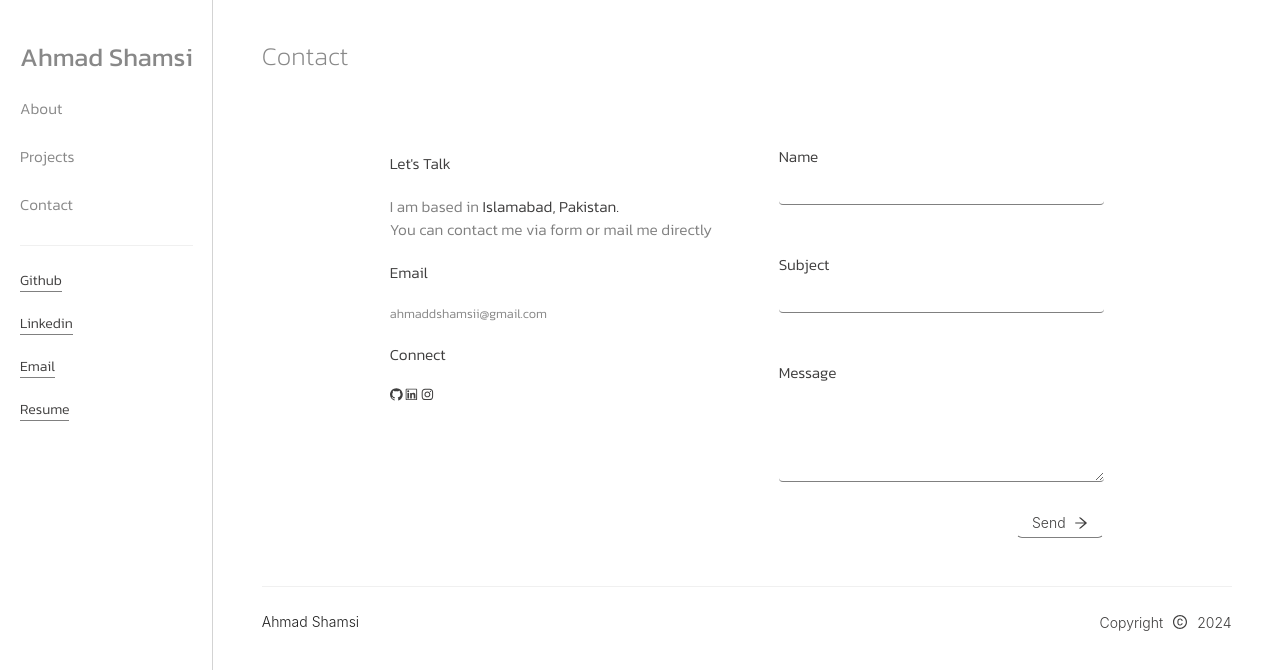
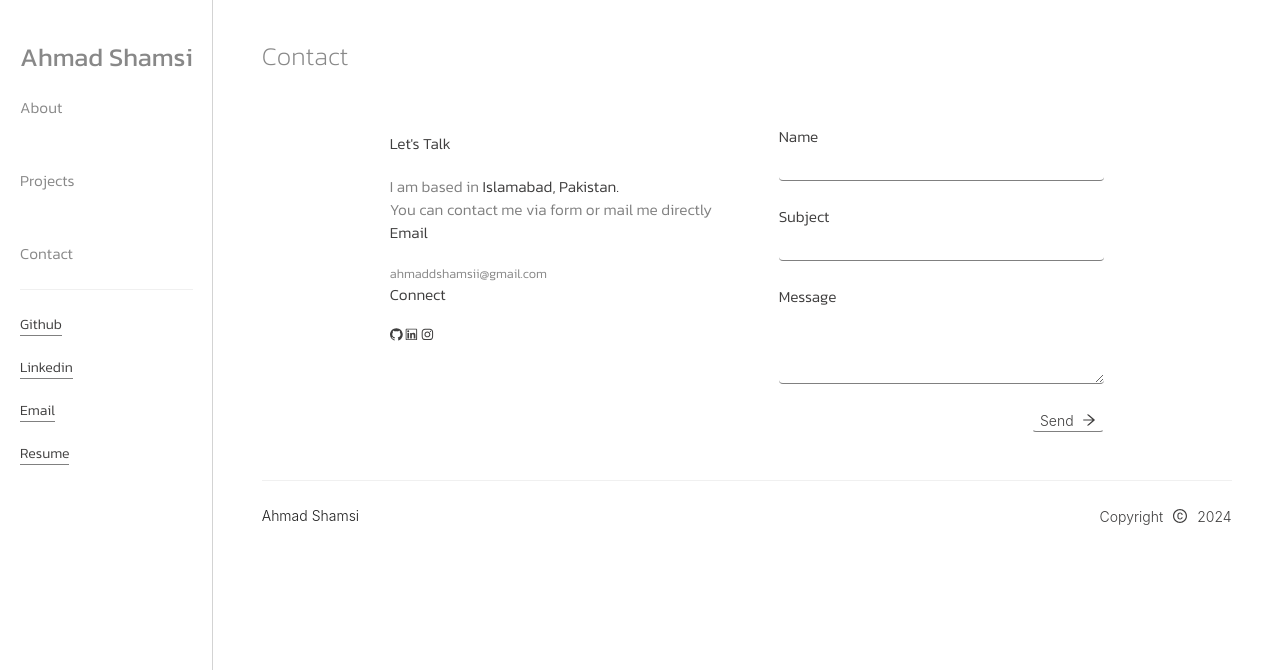
Before and after one commit to AhmadShamsii/my-portfolio, a Next.js app: page /contact in a window 1280 px wide. Shown: the top 670 px of the page. Built offline with nearby package versions, Linux system fonts and the light colour scheme; a web font is replaced by a local one.

Commit message:
fixed more styling issues

```diff
--- a/src/components/Contact/Contact.tsx
+++ b/src/components/Contact/Contact.tsx
@@ -28,7 +28,7 @@ const ContactForm: React.FC = () => {
     };
 
     return (
-        <div style={{ display: "grid", gridTemplateColumns: "1fr 1fr", margin: isDesktop ? "0 10vw" : "0 2vw", gap: "5vw" }}>
+        <div style={{ display: "grid", gridTemplateColumns: "1fr 1fr", margin: isDesktop ? "50px 10vw 0 10vw" : "20px 2vw 20px 2vw", gap: "5vw" }}>
             <div style={{ marginTop: "2%" }}>
                 <StyledTitle>Let's Talk</StyledTitle>
                 <StyledText style={{ fontSize: "1.2vw", color: "gray" }}>
@@ -51,6 +51,7 @@ const ContactForm: React.FC = () => {
                 onFinish={onFinish}
                 layout="vertical"
                 requiredMark="optional"
+                size="small"
             >
                 <Form.Item
                     label={<StyledTitle>Name</StyledTitle>}
@@ -73,7 +74,7 @@ const ContactForm: React.FC = () => {
                     name="message"
                     rules={[{ required: true, message: "Please enter your message!" }]}
                 >
-                    <TextArea size="small" variant="borderless" style={{ borderBottom: "1px solid gray" }} rows={4} />
+                    <TextArea size="small" variant="borderless" style={{ borderBottom: "1px solid gray" }} rows={3} />
                 </Form.Item>
 
                 <Form.Item style={{ display: "flex", justifyContent: "end" }} label={null}>
--- a/src/components/Contact/styles.tsx
+++ b/src/components/Contact/styles.tsx
@@ -6,7 +6,7 @@ const StyledTitle = styled.p`
   font-family: "Kanit", sans-serif;
   color: ${colors.darkgray};
   font-weight: light;
-  margin-top: 20px;
+  padding: 0px !important;
 `;
 const StyledText = styled.p`
   font-size: 1vw;
--- a/src/components/MainContent/MainContent.tsx
+++ b/src/components/MainContent/MainContent.tsx
@@ -6,7 +6,7 @@ import { desktopBreakpoint } from "@/utils/constants";
 const MainContent = ({ children }: any) => {
   const isDesktop = useMediaQuery({ query: desktopBreakpoint });
   return (
-    <Col style={{ padding: isDesktop ? "1% 3.78%" : "10vh 3.78%" }} span={isDesktop ? 20 : 24}>
+    <Col style={{ padding: isDesktop ? "1% 3.78%" : "6vh 3.78%" }} span={isDesktop ? 20 : 24}>
       {children}
       <Footer />
     </Col>
--- a/src/components/NavBar/NavBar.tsx
+++ b/src/components/NavBar/NavBar.tsx
@@ -18,31 +18,29 @@ const StyledContainer = styled(Col) <{ isDesktop: boolean }>`
 
 const List = styled.ul<{ isDesktop: boolean }>`
   position: fixed;
-
+  padding-left: ${({ isDesktop }) => (isDesktop ? "0" : "3.78%")};
   list-style-type: none;
-  padding: 0;
-  display: flex;
+  /* display: flex; */
   width: ${({ isDesktop }) => (isDesktop ? "auto" : "100%")};
-  align-items: ${({ isDesktop }) => (isDesktop ? "start" : "end")};
-  justify-content: center;
+  align-items: ${({ isDesktop }) => (isDesktop ? "start" : "center")};
+  /* justify-content: space-between; */
   margin: ${({ isDesktop }) => (isDesktop ? "3% 0 0 20px" : "0 0 0 0")};
   z-index: 10;
   background-color: ${({ isDesktop }) => (!isDesktop ? colors.lightergray : "none")};
   flex-direction: ${({ isDesktop }) => (isDesktop ? "column" : "row")};
-  -webkit-box-shadow: ${({ isDesktop }) => (!isDesktop ? "0px 5px 18px -3px rgba(0,0,0,0.7)" : "none")};
--moz-box-shadow: ${({ isDesktop }) => (!isDesktop ? "0px 5px 18px -3px rgba(0,0,0,0.7)" : "none")};
-box-shadow:  ${({ isDesktop }) => (!isDesktop ? "0px 5px 18px -3px rgba(0,0,0,0.7)" : "none")};
+  -webkit-box-shadow: ${({ isDesktop }) => (!isDesktop ? "0px 1px 10px 0px rgba(0,0,0,0.22)" : "none")};
+-moz-box-shadow: ${({ isDesktop }) => (!isDesktop ? "0px 1px 10px 0px rgba(0,0,0,0.22)" : "none")};
+box-shadow:  ${({ isDesktop }) => (!isDesktop ? "0px 1px 10px 0px rgba(0,0,0,0.22)" : "none")};
 `;
 
-const ListItem = styled.li<{ selected: boolean; isLogo: boolean }>`
-  margin: ${({ isLogo }) => (isLogo ? "0" : "5px 0")};
+const ListItem = styled.li<{ selected: boolean }>`
   font-size: 18px;
   color: ${({ selected }) => (selected ? colors.black : colors.lightgray)};
   font-weight: ${({ selected }) => (selected ? "500" : "normal")};
-  cursor: ${({ isLogo }) => (isLogo ? "default" : "pointer")};
+  cursor: pointer;
   transition: background-color 0.3s ease;
   &:hover {
-    color: ${({ isLogo }) => (isLogo ? "inherit" : colors.darkgray)};
+    color: ${colors.darkgray};
   }
 `;
 
@@ -54,12 +52,12 @@ font-family: "Kanit";
 font-size: 2vw;
 `
 
-const StyledNavItem = styled.p`
+const StyledNavItem = styled.p<{ isDesktop: boolean }>`
 color: ${colors.lightgray};
 cursor: pointer;
 font-size: 1.2vw;
 font-family: "Kanit";
-margin-top: 1.2vw;
+margin-top: ${({ isDesktop }) => (!isDesktop ? "0px" : "20px")};
 `
 const StyledSocialItem = styled.a`
 color: ${colors.darkgray};
@@ -83,36 +81,16 @@ const NavBar = () => {
 
   const items = [
     {
-      key: "/",
-      label: (
-        <StyledLogo>Ahmad Shamsi</StyledLogo>
-        // <Image
-        //   width="0"
-        //   height="0"
-        //   sizes="100vw"
-        //   style={{
-        //     width: "80%",
-        //     height: "auto",
-        //     margin: "7px auto",
-        //     cursor: "pointer",
-        //   }}
-        //   alt="Ahmad Shamsi"
-        //   src={logo}
-        // />
-      ),
-    },
-
-    {
       key: "/about",
-      label: (<StyledNavItem>About</StyledNavItem>),
+      label: (<StyledNavItem isDesktop={isDesktop}>About</StyledNavItem>),
     },
     {
       key: "/projects",
-      label: (<StyledNavItem>Projects</StyledNavItem>),
+      label: (<StyledNavItem isDesktop={isDesktop}>Projects</StyledNavItem>),
     },
     {
       key: "contact",
-      label: (<StyledNavItem>Contact</StyledNavItem>),
+      label: (<StyledNavItem isDesktop={isDesktop}>Contact</StyledNavItem>),
     },
   ];
 
@@ -124,16 +102,20 @@ const NavBar = () => {
   return (
     <StyledContainer isDesktop={isDesktop} span={isDesktop ? 4 : 24}>
       <List isDesktop={isDesktop}>
+        <div style={{ display: "flex", flexDirection: isDesktop ? "column" : "row", justifyContent: "space-between" }}>
+          <StyledLogo onClick={() => router.push("/")}>Ahmad Shamsi</StyledLogo>
+          <div style={{ display: "flex", flexDirection: isDesktop ? "column" : "row", paddingRight: "3.78%", gap: "30px" }} >
             {items?.map((item, index) => (
               <ListItem
                 key={index}
                 selected={index === selectedIndex}
-            isLogo={item.key === "/"}
                 onClick={() => handleClick(index, item)}
               >
                 {item?.label}
               </ListItem>
             ))}
+          </div>
+        </div>
         {isDesktop && (<> <Divider />
           <Space direction="vertical" >
             <StyledSocialItem target="_blank" href="https://github.com/AhmadShamsii">Github</StyledSocialItem>
```
Lines whose indentation alone changed are shown as unchanged.
